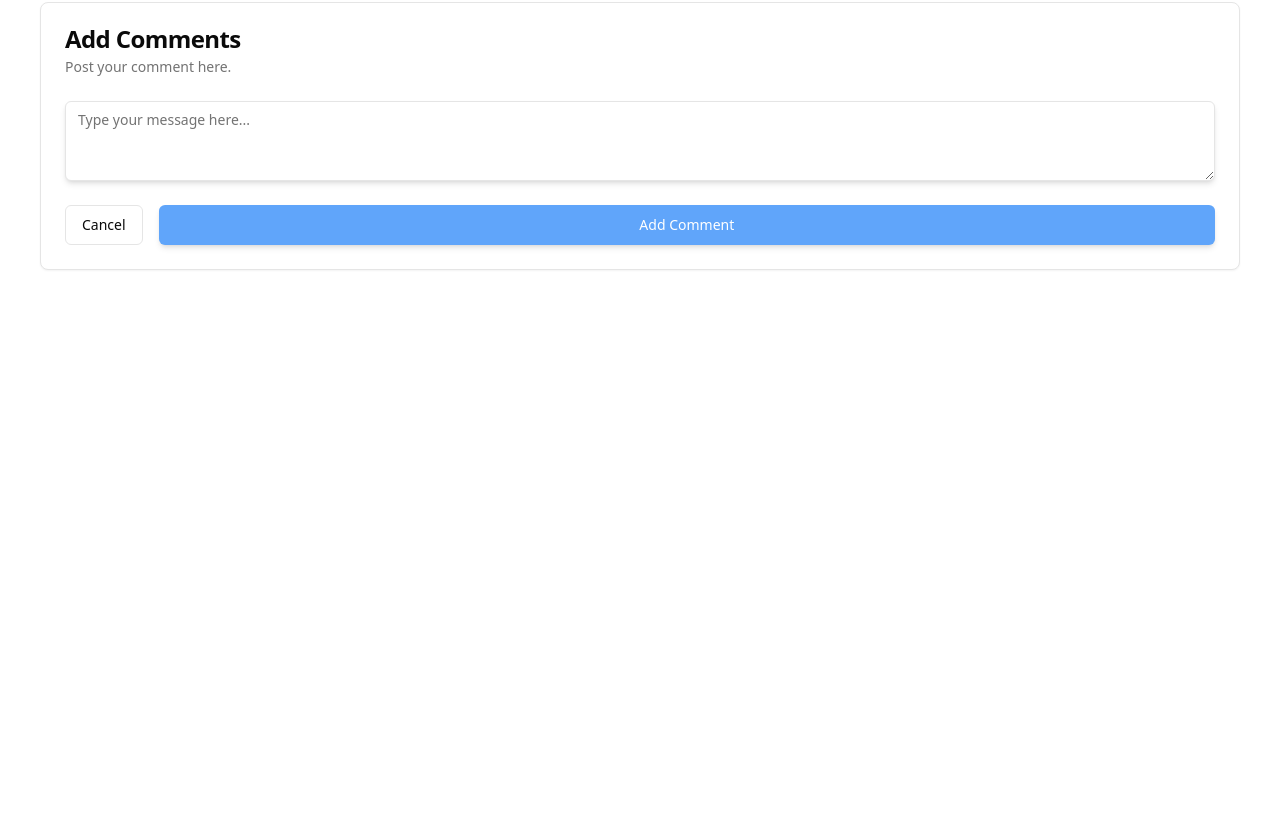
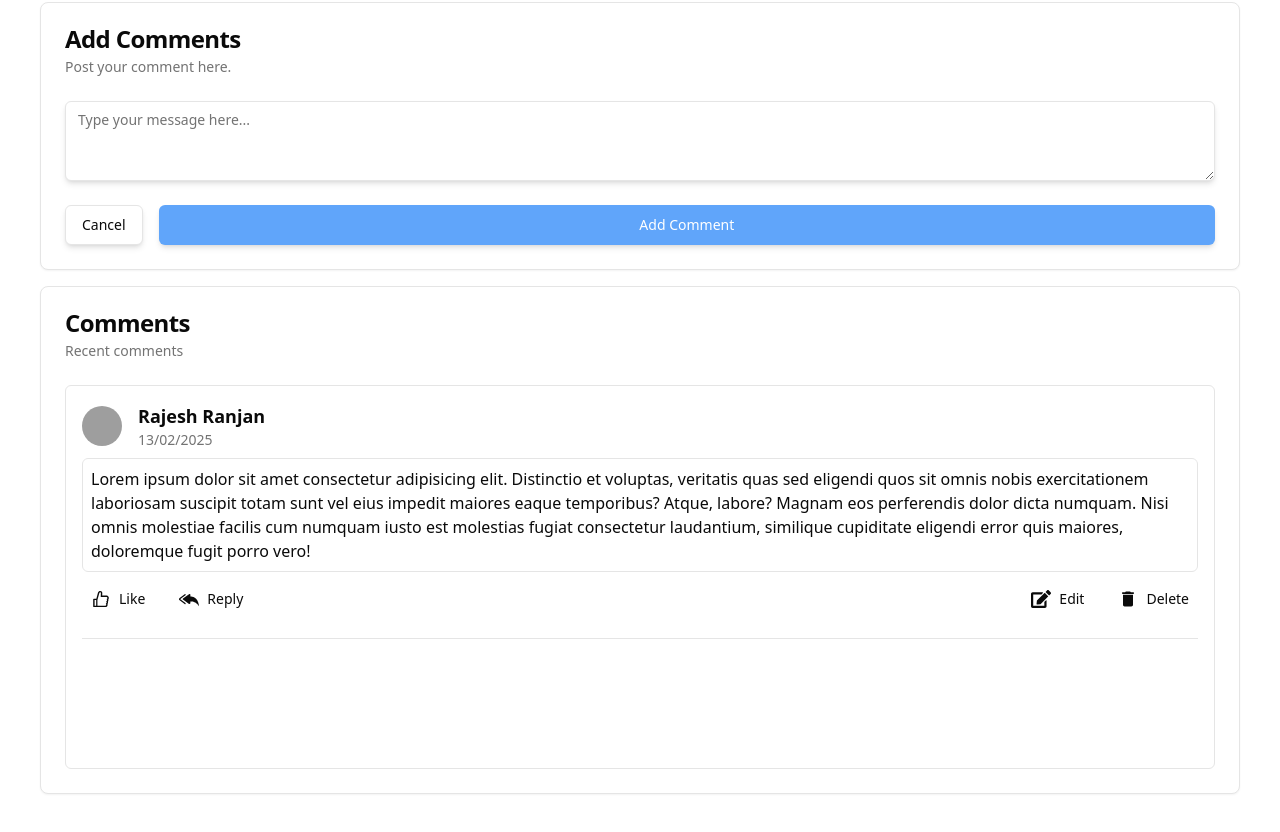
Before and after one commit to rajesh-ranjan-git/bloggershub, a Next.js app in the folder bloggershub/: page /blog/1 in a window 1280 px wide. Shown: the part 808-1640 px from the top of the page. Before the commit the page ends 1158 px from the top, so only its background shows below. Built offline with nearby package versions, Linux system fonts and the light colour scheme; grey boxes are pictures that could not be loaded.

Commit message:
Working on Comment buttons

```diff
--- a/bloggershub/package.json
+++ b/bloggershub/package.json
@@ -10,7 +10,10 @@
   },
   "dependencies": {
     "@hookform/resolvers": "^4.0.0",
+    "@radix-ui/react-avatar": "^1.1.3",
     "@radix-ui/react-label": "^2.1.2",
+    "@radix-ui/react-scroll-area": "^1.2.3",
+    "@radix-ui/react-separator": "^1.1.2",
     "@radix-ui/react-slot": "^1.1.2",
     "@radix-ui/react-toast": "^1.2.6",
     "class-variance-authority": "^0.7.1",
--- a/bloggershub/src/app/blog/[blogId]/page.jsx
+++ b/bloggershub/src/app/blog/[blogId]/page.jsx
@@ -1,4 +1,5 @@
 import BlogAddCommentsCard from "@/components/blogCard/blogAddCommentsCard";
+import BlogCommentsCard from "@/components/blogCard/blogCommentsCard";
 import {
   Card,
   CardContent,
@@ -67,6 +68,9 @@ const BlogItem = async ({ params }) => {
         <div className="min-w-96">
           <BlogAddCommentsCard />
         </div>
+        <div className="min-w-96">
+          <BlogCommentsCard />
+        </div>
       </div>
     </section>
   );
--- a/bloggershub/src/components/blogCard/blogAddCommentsCard.jsx
+++ b/bloggershub/src/components/blogCard/blogAddCommentsCard.jsx
@@ -7,8 +7,6 @@ import {
   CardHeader,
   CardTitle,
 } from "@/components/ui/card";
-import { Label } from "@/components/ui/label";
-import { Textarea } from "@/components/ui/textarea";
 import CustomButton from "../customFormElements/customButton";
 import CustomTextarea from "../customFormElements/customTextarea";
 
@@ -23,7 +21,9 @@ const BlogAddCommentsCard = () => {
         <CustomTextarea placeholder="Type your message here..." />
       </CardContent>
       <CardFooter className="flex justify-between gap-4">
-        <Button variant="outline">Cancel</Button>
+        <Button variant="outline" className="shadow-md">
+          Cancel
+        </Button>
         <CustomButton
           buttonText="Add Comment"
           buttonStyle="w-full bg-blue-400 hover:bg-blue-600 text-white shadow-md"
--- /dev/null
+++ b/bloggershub/src/components/blogCard/blogCommentsCard.jsx
@@ -0,0 +1,134 @@
+"use client";
+
+import { Button } from "@/components/ui/button";
+import {
+  Card,
+  CardContent,
+  CardDescription,
+  CardFooter,
+  CardHeader,
+  CardTitle,
+} from "@/components/ui/card";
+import CustomButton from "../customFormElements/customButton";
+import { ScrollArea } from "@/components/ui/scroll-area";
+import { Avatar, AvatarFallback, AvatarImage } from "../ui/avatar";
+import { Separator } from "../ui/separator";
+import { AiOutlineLike, AiFillLike, AiFillDislike } from "react-icons/ai";
+import { BsReplyAllFill } from "react-icons/bs";
+import { FaEdit } from "react-icons/fa";
+import { MdDelete } from "react-icons/md";
+import { useState } from "react";
+
+const BlogCommentsCard = () => {
+  const [commentButtonsBackground, setCommentButtonsBackground] =
+    useState(null);
+
+  const handleCommentButtonHover = (e) => {
+    if (commentButtonsBackground !== e.target.id) {
+      setCommentButtonsBackground(e.target.id);
+    } else {
+      setCommentButtonsBackground(null);
+    }
+  };
+
+  return (
+    <Card className="hover:shadow-md w-full">
+      <CardHeader>
+        <CardTitle>Comments</CardTitle>
+        <CardDescription>Recent comments</CardDescription>
+      </CardHeader>
+      <CardContent>
+        <ScrollArea className="hover:shadow-md p-4 border rounded-md w-full h-96">
+          <div>
+            <div className="flex justify-start items-center gap-4">
+              <Avatar>
+                <AvatarImage src="/images/latest_pic.png" />
+                <AvatarFallback>RR</AvatarFallback>
+              </Avatar>
+              <div>
+                <h2 className="font-semibold text-lg">Rajesh Ranjan</h2>
+                <p className="text-muted-foreground text-sm">13/02/2025</p>
+              </div>
+            </div>
+            <div className="my-2 p-2 border rounded-md">
+              <p>
+                Lorem ipsum dolor sit amet consectetur adipisicing elit.
+                Distinctio et voluptas, veritatis quas sed eligendi quos sit
+                omnis nobis exercitationem laboriosam suscipit totam sunt vel
+                eius impedit maiores eaque temporibus? Atque, labore? Magnam eos
+                perferendis dolor dicta numquam. Nisi omnis molestiae facilis
+                cum numquam iusto est molestias fugiat consectetur laudantium,
+                similique cupiditate eligendi error quis maiores, doloremque
+                fugit porro vero!
+              </p>
+            </div>
+            <div
+              className="flex justify-between items-center text-xl"
+              onMouseEnter={(e) => {
+                handleCommentButtonHover(e);
+              }}
+              onMouseLeave={(e) => {
+                handleCommentButtonHover(e);
+              }}
+            >
+              <div className="flex justify-between items-center gap-4">
+                <div
+                  className={`flex items-center gap-2 p-2 border border-transparent rounded-md transition-all ease-in-out cursor-pointer ${
+                    commentButtonsBackground === "like"
+                      ? "bg-blue-600 hover:border-blue-600 text-white"
+                      : ""
+                  }`}
+                  id="like"
+                >
+                  <AiOutlineLike title="Like" />
+                  <span className="text-sm">Like</span>
+                </div>
+                <div
+                  className={`flex items-center gap-2 p-2 border border-transparent rounded-md transition-all ease-in-out cursor-pointer ${
+                    commentButtonsBackground === "reply"
+                      ? "bg-blue-600 hover:border-blue-600 text-white"
+                      : ""
+                  }`}
+                  id="reply"
+                >
+                  <BsReplyAllFill
+                    title="Reply"
+                    className="hover:text-blue-600"
+                  />
+                  <span className="text-sm">Reply</span>
+                </div>
+              </div>
+              <div className="flex justify-between items-center gap-4">
+                <div
+                  className={`flex items-center gap-2 p-2 border border-transparent rounded-md transition-all ease-in-out cursor-pointer ${
+                    commentButtonsBackground === "edit"
+                      ? "bg-green-600 hover:green-blue-600 text-white"
+                      : ""
+                  }`}
+                  id="edit"
+                >
+                  <FaEdit title="Edit" className="hover:text-green-600" />
+                  <span className="text-sm">Edit</span>
+                </div>
+                <div
+                  className={`flex items-center gap-2 p-2 border border-transparent rounded-md transition-all ease-in-out cursor-pointer ${
+                    commentButtonsBackground === "delete"
+                      ? "bg-red-600 hover:border-red-600 text-white"
+                      : ""
+                  }`}
+                  id="delete"
+                >
+                  <MdDelete title="Delete" className="hover:text-red-600" />
+                  <span className="text-sm">Delete</span>
+                </div>
+              </div>
+            </div>
+          </div>
+          <Separator className="my-5" />
+        </ScrollArea>
+      </CardContent>
+    </Card>
+  );
+};
+
+export default BlogCommentsCard;
--- /dev/null
+++ b/bloggershub/src/components/ui/avatar.jsx
@@ -0,0 +1,35 @@
+"use client"
+
+import * as React from "react"
+import * as AvatarPrimitive from "@radix-ui/react-avatar"
+
+import { cn } from "@/lib/utils"
+
+const Avatar = React.forwardRef(({ className, ...props }, ref) => (
+  <AvatarPrimitive.Root
+    ref={ref}
+    className={cn("relative flex h-10 w-10 shrink-0 overflow-hidden rounded-full", className)}
+    {...props} />
+))
+Avatar.displayName = AvatarPrimitive.Root.displayName
+
+const AvatarImage = React.forwardRef(({ className, ...props }, ref) => (
+  <AvatarPrimitive.Image
+    ref={ref}
+    className={cn("aspect-square h-full w-full", className)}
+    {...props} />
+))
+AvatarImage.displayName = AvatarPrimitive.Image.displayName
+
+const AvatarFallback = React.forwardRef(({ className, ...props }, ref) => (
+  <AvatarPrimitive.Fallback
+    ref={ref}
+    className={cn(
+      "flex h-full w-full items-center justify-center rounded-full bg-muted",
+      className
+    )}
+    {...props} />
+))
+AvatarFallback.displayName = AvatarPrimitive.Fallback.displayName
+
+export { Avatar, AvatarImage, AvatarFallback }
--- /dev/null
+++ b/bloggershub/src/components/ui/scroll-area.jsx
@@ -0,0 +1,40 @@
+"use client"
+
+import * as React from "react"
+import * as ScrollAreaPrimitive from "@radix-ui/react-scroll-area"
+
+import { cn } from "@/lib/utils"
+
+const ScrollArea = React.forwardRef(({ className, children, ...props }, ref) => (
+  <ScrollAreaPrimitive.Root
+    ref={ref}
+    className={cn("relative overflow-hidden", className)}
+    {...props}>
+    <ScrollAreaPrimitive.Viewport className="h-full w-full rounded-[inherit]">
+      {children}
+    </ScrollAreaPrimitive.Viewport>
+    <ScrollBar />
+    <ScrollAreaPrimitive.Corner />
+  </ScrollAreaPrimitive.Root>
+))
+ScrollArea.displayName = ScrollAreaPrimitive.Root.displayName
+
+const ScrollBar = React.forwardRef(({ className, orientation = "vertical", ...props }, ref) => (
+  <ScrollAreaPrimitive.ScrollAreaScrollbar
+    ref={ref}
+    orientation={orientation}
+    className={cn(
+      "flex touch-none select-none transition-colors",
+      orientation === "vertical" &&
+        "h-full w-2.5 border-l border-l-transparent p-[1px]",
+      orientation === "horizontal" &&
+        "h-2.5 flex-col border-t border-t-transparent p-[1px]",
+      className
+    )}
+    {...props}>
+    <ScrollAreaPrimitive.ScrollAreaThumb className="relative flex-1 rounded-full bg-border" />
+  </ScrollAreaPrimitive.ScrollAreaScrollbar>
+))
+ScrollBar.displayName = ScrollAreaPrimitive.ScrollAreaScrollbar.displayName
+
+export { ScrollArea, ScrollBar }
--- /dev/null
+++ b/bloggershub/src/components/ui/separator.jsx
@@ -0,0 +1,25 @@
+"use client"
+
+import * as React from "react"
+import * as SeparatorPrimitive from "@radix-ui/react-separator"
+
+import { cn } from "@/lib/utils"
+
+const Separator = React.forwardRef((
+  { className, orientation = "horizontal", decorative = true, ...props },
+  ref
+) => (
+  <SeparatorPrimitive.Root
+    ref={ref}
+    decorative={decorative}
+    orientation={orientation}
+    className={cn(
+      "shrink-0 bg-border",
+      orientation === "horizontal" ? "h-[1px] w-full" : "h-full w-[1px]",
+      className
+    )}
+    {...props} />
+))
+Separator.displayName = SeparatorPrimitive.Root.displayName
+
+export { Separator }
```
Also changed, not shown: 2 other files (tests, documents, lock files or other folders).
